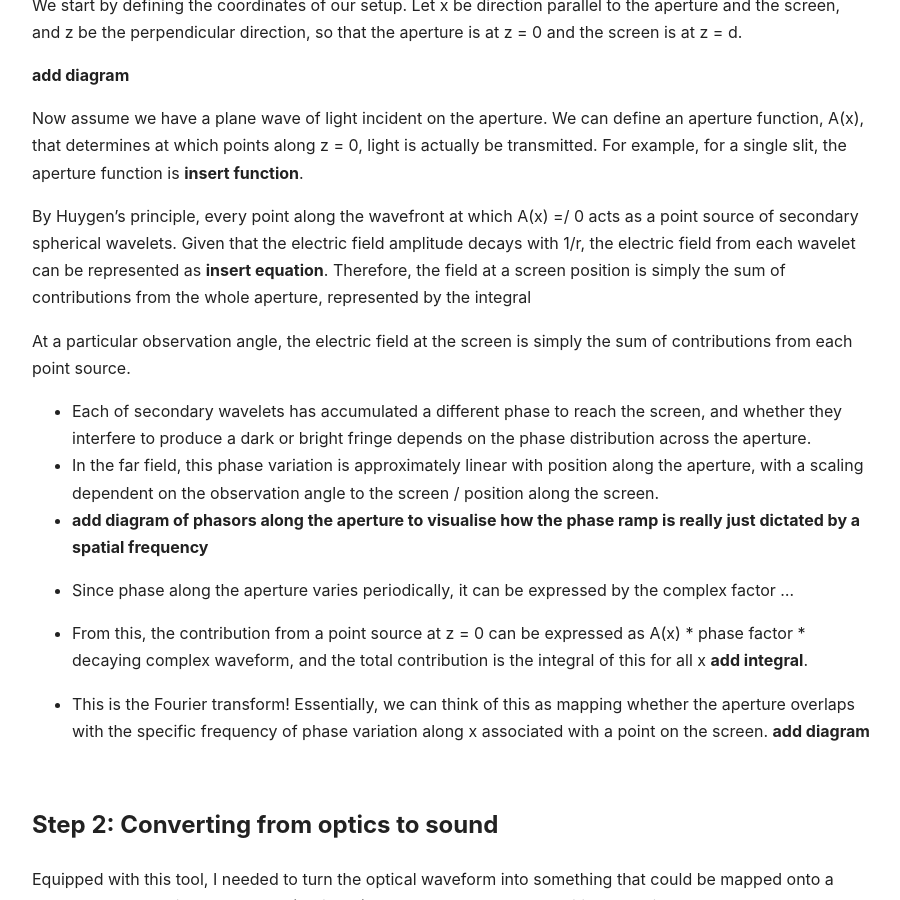
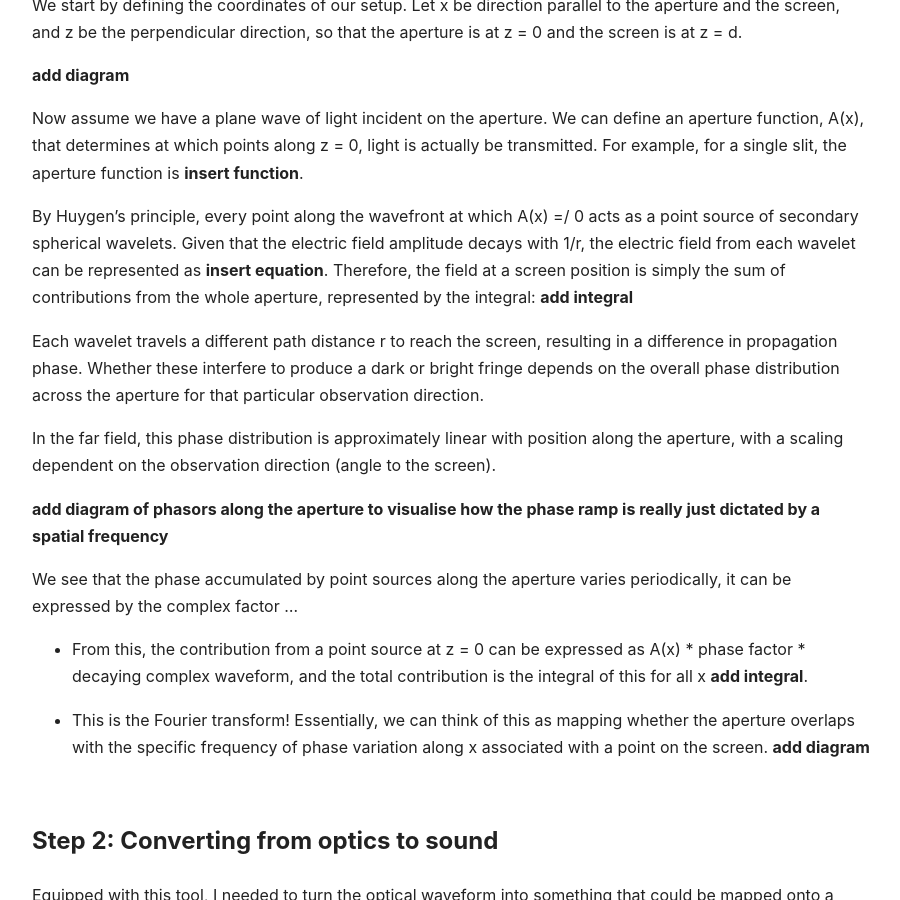
Before and after one commit to nk-clara/nk-clara.github.io, a Jekyll site: the page built from diffraction.md, in a window 1280 px wide and 900 px high, scrolled down 1615 px. Shown: the whole window, without its empty margins (188-1088 px from the left). Built offline with Jekyll 4.4.1, drawn with Linux system fonts in a browser that asks for light colours.

Commit message:
Update diffraction.md

```diff
--- a/diffraction.md
+++ b/diffraction.md
@@ -46,14 +46,15 @@ We start by defining the coordinates of our setup. Let x be direction parallel t
 
 Now assume we have a plane wave of light incident on the aperture. We can define an aperture function, A(x), that determines at which points along z = 0, light is actually be transmitted. For example, for a single slit, the aperture function is **insert function**.
 
-By Huygen's principle, every point along the wavefront at which A(x) =/ 0 acts as a point source of secondary spherical wavelets. Given that the electric field amplitude decays with 1/r, the electric field from each wavelet can be represented as **insert equation**. Therefore, the field at a screen position is simply the sum of contributions from the whole aperture, represented by the integral
+By Huygen's principle, every point along the wavefront at which A(x) =/ 0 acts as a point source of secondary spherical wavelets. Given that the electric field amplitude decays with 1/r, the electric field from each wavelet can be represented as **insert equation**. Therefore, the field at a screen position is simply the sum of contributions from the whole aperture, represented by the integral: **add integral**
 
-At a particular observation angle, the electric field at the screen is simply the sum of contributions from each point source.
+Each wavelet travels a different path distance r to reach the screen, resulting in a difference in propagation phase. Whether these interfere to produce a dark or bright fringe depends on the overall phase distribution across the aperture for that particular observation direction.
 
-- Each of secondary wavelets has accumulated a different phase to reach the screen, and whether they interfere to produce a dark or bright fringe depends on the phase distribution across the aperture.
-- In the far field, this phase variation is approximately linear with position along the aperture, with a scaling dependent on the observation angle to the screen / position along the screen.
-- **add diagram of phasors along the aperture to visualise how the phase ramp is really just dictated by a spatial frequency**
-- Since phase along the aperture varies periodically, it can be expressed by the complex factor ...
+In the far field, this phase distribution is approximately linear with position along the aperture, with a scaling dependent on the observation direction (angle to the screen).
+
+**add diagram of phasors along the aperture to visualise how the phase ramp is really just dictated by a spatial frequency**
+
+We see that the phase accumulated by point sources along the aperture varies periodically, it can be expressed by the complex factor ...
 
 - From this, the contribution from a point source at z = 0 can be expressed as A(x) * phase factor * decaying complex waveform, and the total contribution is the integral of this for all x **add integral**.
 
```
